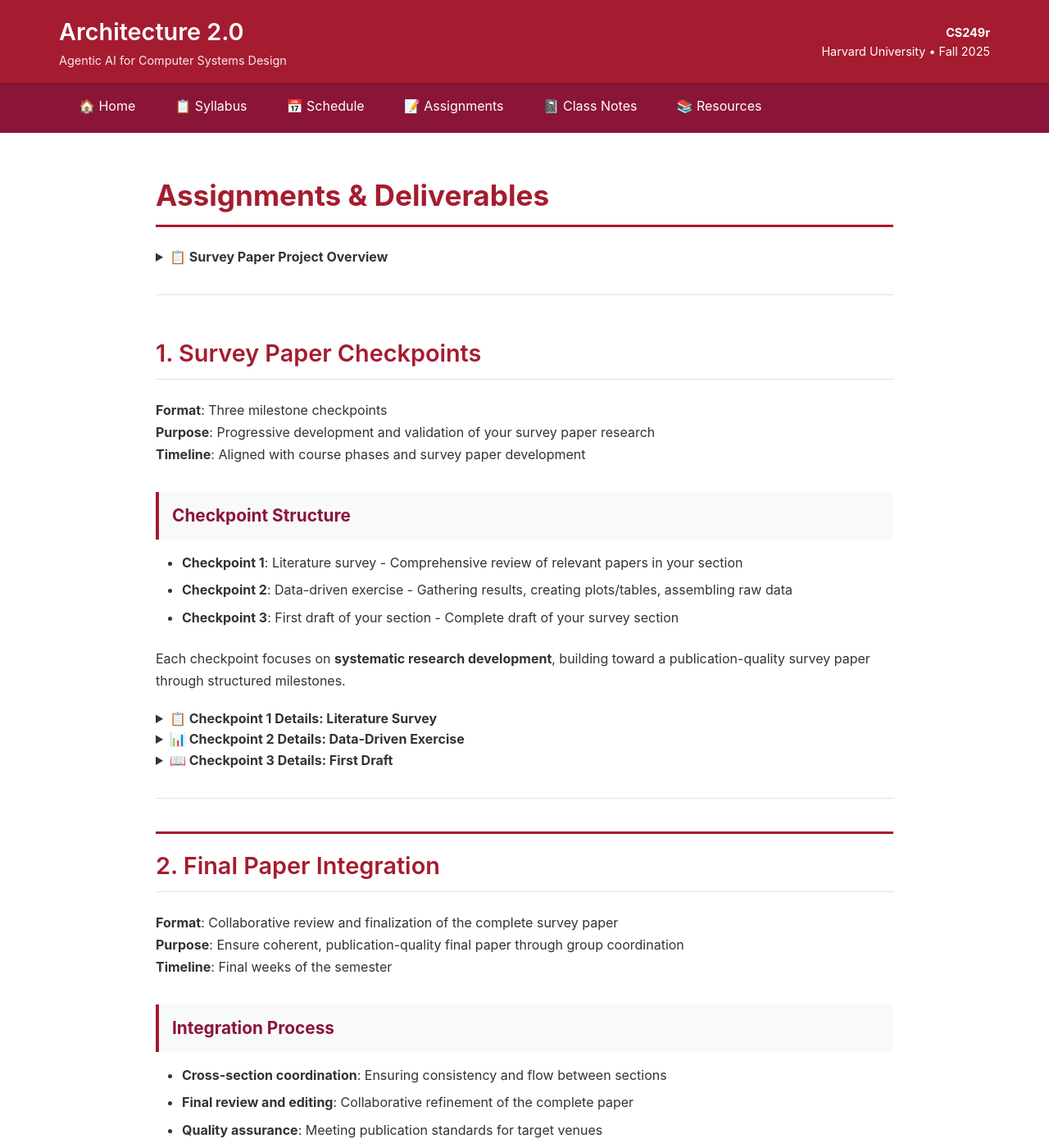
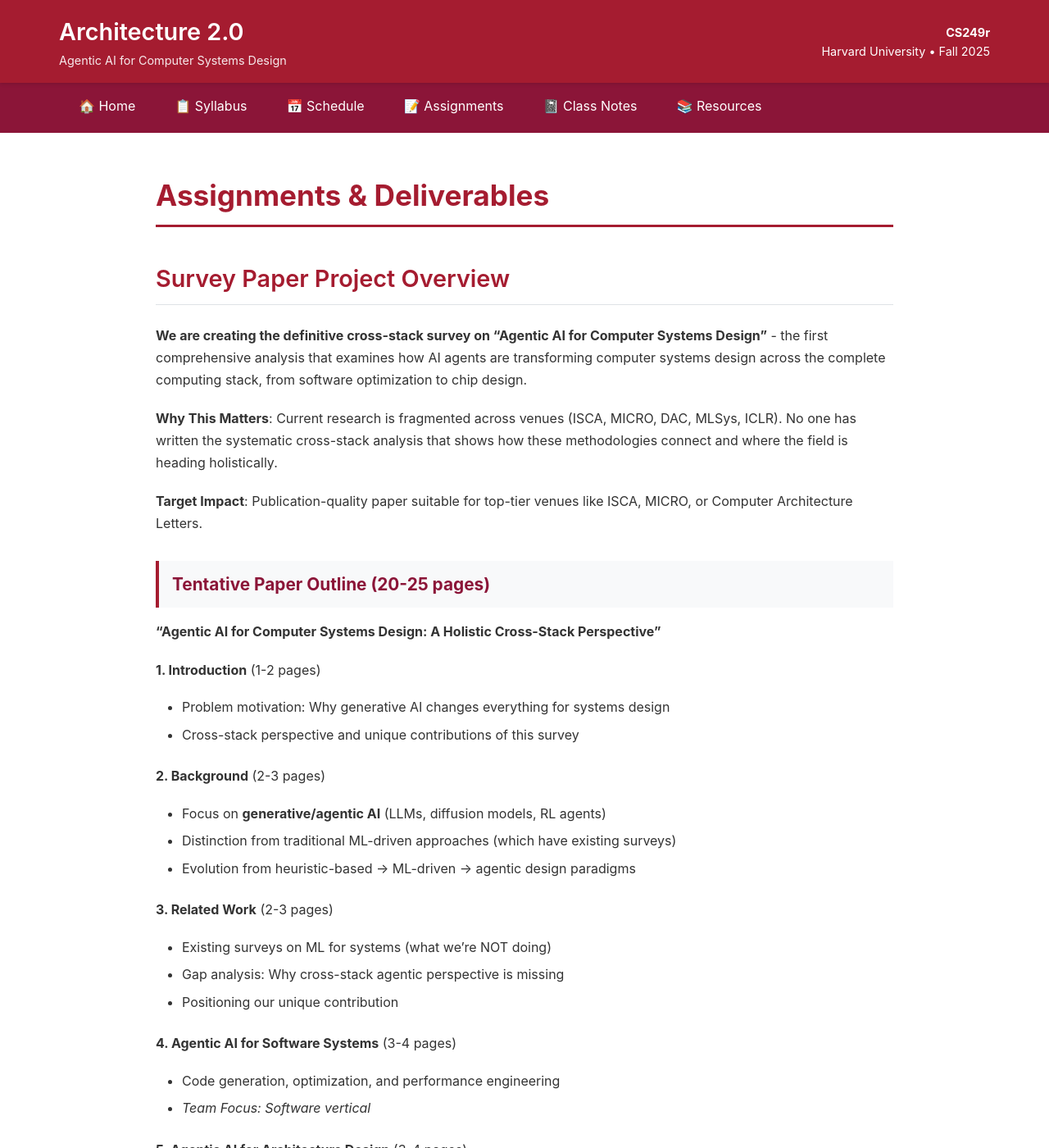
Before and after one commit to harvard-edge/cs249r_fall2025, a Jekyll site: the page built from course/assignments.md, in a window 1280 px wide and 1400 px high. Shown: the whole window at 82% size. Built offline with Jekyll 4.4.1, drawn with Linux system fonts in a browser that asks for light colours; our own code applies the rules of GitHub Pages for plain Markdown files; some of the changed text lies outside the part shown.

Commit message:
Remove dropdown format, show survey project overview as regular section headers

```diff
--- a/course/assignments.md
+++ b/course/assignments.md
@@ -4,18 +4,11 @@ layout: default
 
 # Assignments & Deliverables
 
-<details>
-<summary><strong>📋 Survey Paper Project Overview</strong></summary>
-
-<br>
+## Survey Paper Project Overview
 
 **We are creating the definitive cross-stack survey on "Agentic AI for Computer Systems Design"** - the first comprehensive analysis that examines how AI agents are transforming computer systems design across the complete computing stack, from software optimization to chip design.
 
-<br>
-
 **Why This Matters**: Current research is fragmented across venues (ISCA, MICRO, DAC, MLSys, ICLR). No one has written the systematic cross-stack analysis that shows how these methodologies connect and where the field is heading holistically.
-
-<br>
 
 **Target Impact**: Publication-quality paper suitable for top-tier venues like ISCA, MICRO, or Computer Architecture Letters.
 
@@ -100,7 +93,7 @@ flowchart TD
 
 ---
 
-## 1. Survey Paper Checkpoints
+## Survey Paper Checkpoints
 
 **Format**: Three milestone checkpoints
 **Purpose**: Progressive development and validation of your survey paper research
@@ -151,7 +144,7 @@ Each checkpoint focuses on **systematic research development**, building toward
 
 ---
 
-## 2. Final Paper Integration
+## Final Paper Integration
 
 **Format**: Collaborative review and finalization of the complete survey paper
 **Purpose**: Ensure coherent, publication-quality final paper through group coordination
@@ -164,7 +157,7 @@ Each checkpoint focuses on **systematic research development**, building toward
 
 ---
 
-## 2. Paper Presentations
+## Paper Presentations
 
 **Format**: Present and lead discussion for assigned papers (individually or in pairs)
 **Structure**: 20-minute presentation + 20-minute facilitated discussion per paper
@@ -188,7 +181,7 @@ Each checkpoint focuses on **systematic research development**, building toward
 
 ---
 
-## 3. In-Class Paper Discussion and Attendance
+## In-Class Paper Discussion and Attendance
 
 **Format**: Active participation in class discussions and consistent attendance
 **Purpose**: Engage with course material through thoughtful discussion and peer interaction
```
